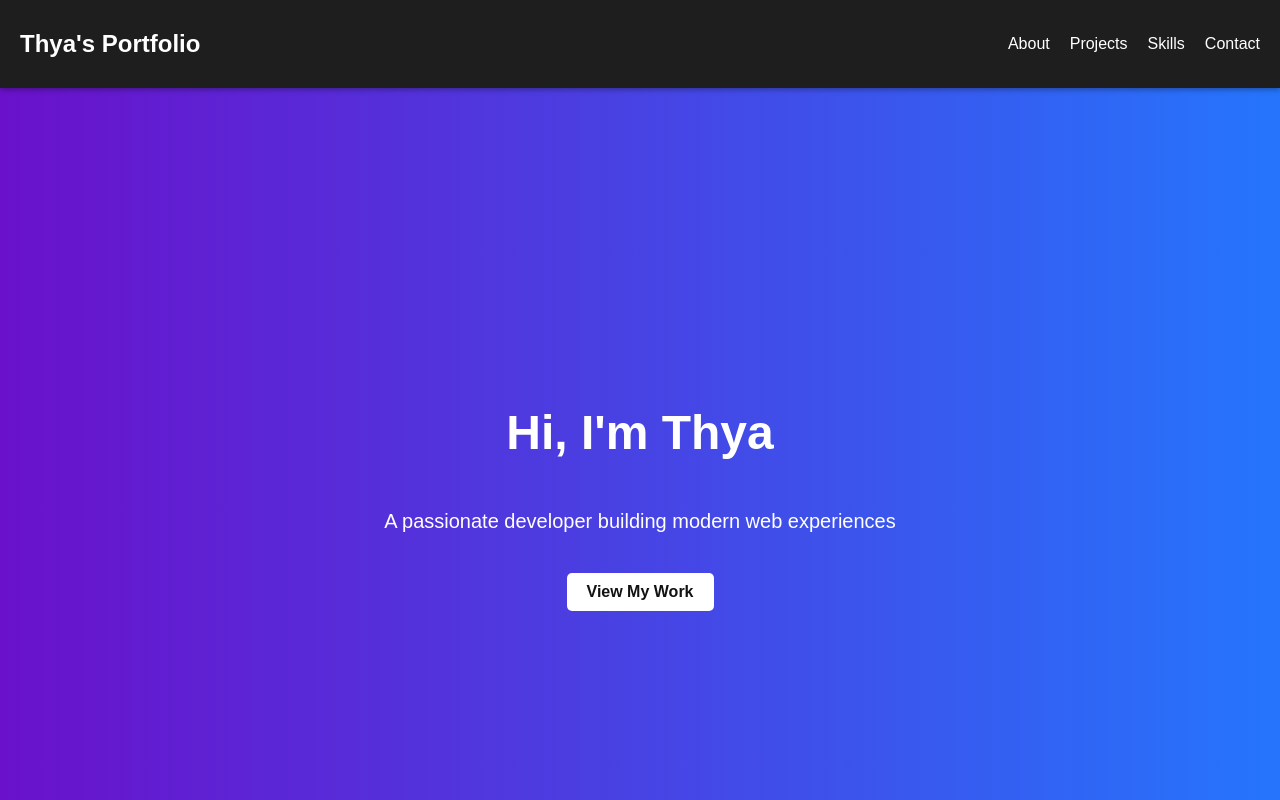
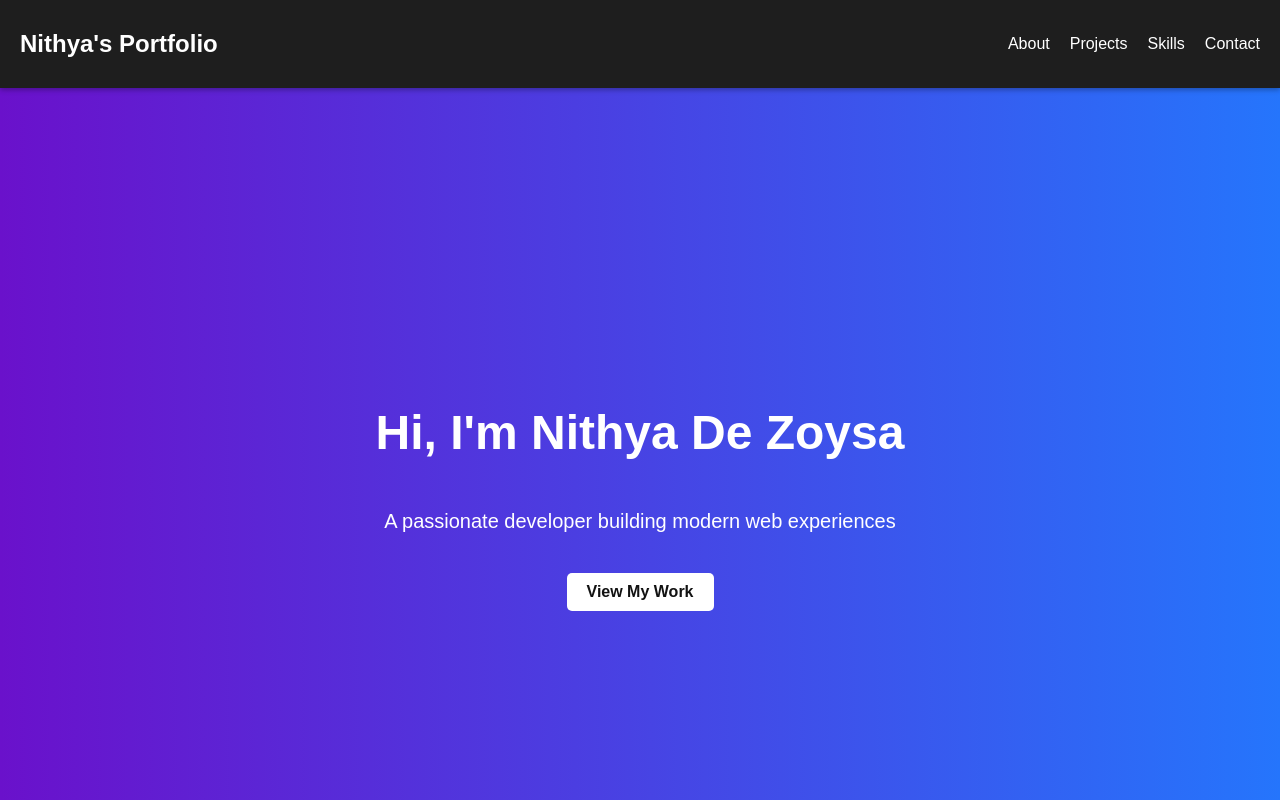
Before and after one commit to NithyaDZ/NithyaDeZoysa, a plain HTML site: page index.html in a window 1280 px wide. Shown: the top 800 px of the page. Drawn offline with Linux system fonts and the light colour scheme.

Commit message:
Update index.html

```diff
--- a/index.html
+++ b/index.html
@@ -3,14 +3,14 @@
 <head>
   <meta charset="UTF-8">
   <meta name="viewport" content="width=device-width, initial-scale=1.0">
-  <title>Thya's Portfolio</title>
+  <title>Nithya's Portfolio</title>
 </head>
 <body style="margin: 0; font-family: Arial, sans-serif; color: white; background-color: #121212;">
 
   <!-- Header -->
   <header style="position: sticky; top: 0; background-color: #1e1e1e; padding: 10px 20px; box-shadow: 0 2px 5px rgba(0,0,0,0.3); z-index: 100;">
     <nav style="display: flex; justify-content: space-between; align-items: center;">
-      <h1 style="font-size: 24px; font-weight: bold;">Thya's Portfolio</h1>
+      <h1 style="font-size: 24px; font-weight: bold;">Nithya's Portfolio</h1>
       <ul style="display: flex; list-style: none; padding: 0; margin: 0;">
         <li style="margin-left: 20px;"><a href="#about" style="text-decoration: none; color: white; font-size: 16px;">About</a></li>
         <li style="margin-left: 20px;"><a href="#projects" style="text-decoration: none; color: white; font-size: 16px;">Projects</a></li>
@@ -22,7 +22,7 @@
 
   <!-- Hero Section -->
   <section style="display: flex; flex-direction: column; justify-content: center; align-items: center; height: 100vh; background: linear-gradient(to right, #6a11cb, #2575fc);">
-    <h1 style="font-size: 48px; font-weight: bold; text-align: center;">Hi, I'm Thya</h1>
+    <h1 style="font-size: 48px; font-weight: bold; text-align: center;">Hi, I'm Nithya De Zoysa</h1>
     <p style="font-size: 20px; margin-top: 10px; text-align: center;">A passionate developer building modern web experiences</p>
     <a href="#projects" style="margin-top: 20px; padding: 10px 20px; background-color: white; color: #121212; font-weight: bold; text-decoration: none; border-radius: 5px;">View My Work</a>
   </section>
```
